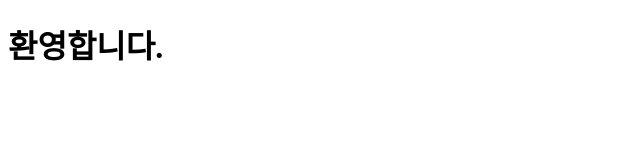
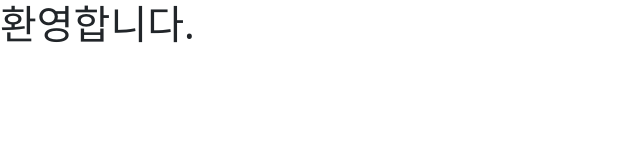
Before and after one commit to CastleYeon/Sungyeon.github.io, a plain HTML site: page docs/index.html in a window 1280 px wide. Shown: the whole page, without its empty margins (0-640 px from the left). Drawn offline with nearby package versions, Linux system fonts and the light colour scheme.

Commit message:
부트스트랩 적용

```diff
--- a/docs/index.html
+++ b/docs/index.html
@@ -5,8 +5,11 @@
     <meta http-equiv="X-UA-Compatible" content="IE=edge">
     <meta name="viewport" content="width=device-width, initial-scale=1.0">
     <title>메인페이지</title>
+    <link type="text/css" rel="stylesheet" href="https://cdn.jsdelivr.net/npm/bootstrap@5.2.3/dist/css/bootstrap.min.css">
+    <link type="text/css" rel="stylesheet" href="https://fonts.googleapis.com/css2?family=Material+Symbols+Outlined:opsz,wght,FILL,GRAD@48,400,0,0">
 </head>
 <body>
     <h1>환영합니다.</h1>
+
 </body>
 </html>
```
